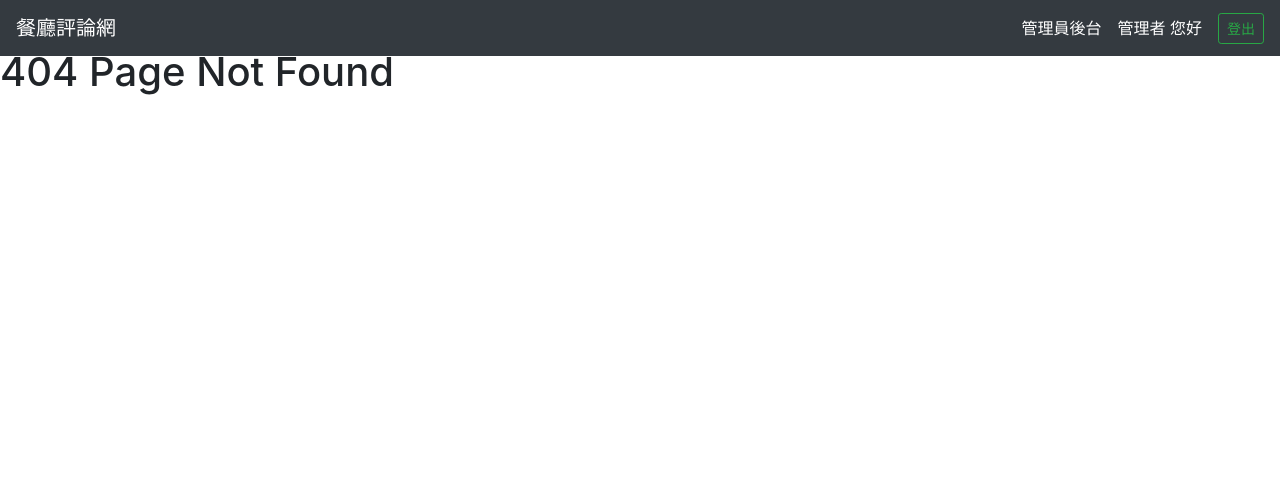
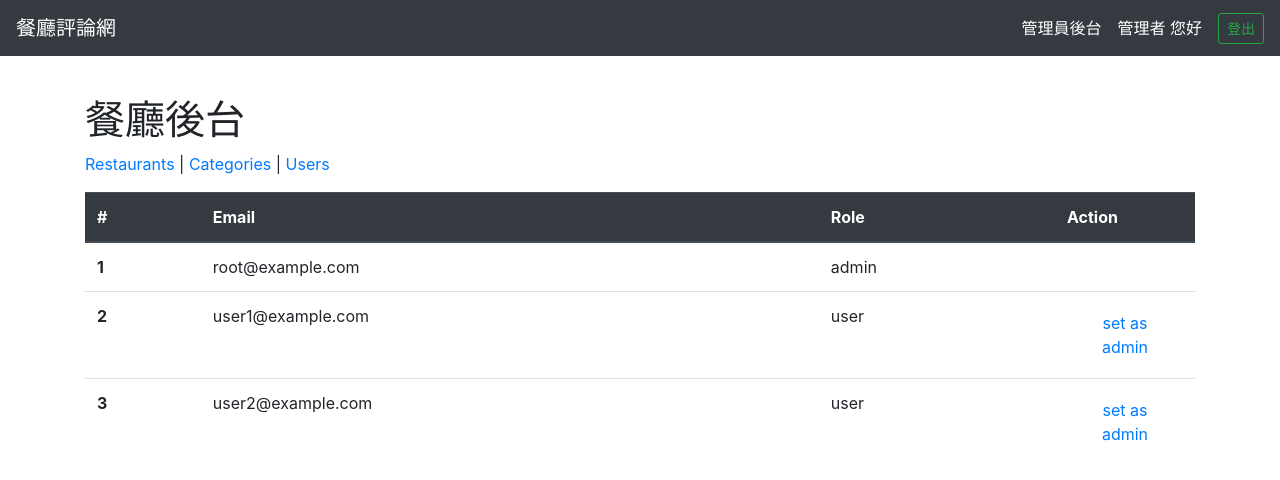
Before and after one commit to TomatoSoup0126/forum-front-end-vue, a Vue app: page /#/admin/users in a window 1280 px wide. Before the commit this address had no page. Shown: the top 480 px of the page. Built offline with nearby package versions, Linux system fonts and the light colour scheme.

Commit message:
add admin user edit page

```diff
--- a/src/router/index.js
+++ b/src/router/index.js
@@ -83,6 +83,12 @@ export default new Router({
     },
 
     {
+      path: '/admin/users',
+      name: 'admin-users',
+      component: () => import('../views/AdminUsers.vue')
+    },
+
+    {
       path: '/admin/categories',
       name: 'admin-categories',
       component: () => import('../views/AdminCategories.vue')
--- /dev/null
+++ b/src/views/AdminUsers.vue
@@ -0,0 +1,178 @@
+<template>
+  <div class="container py-5">
+    <!-- AdminNav Component -->
+    <AdminNav />
+
+    <table class="table">
+      <thead class="thead-dark">
+        <tr>
+          <th scope="col">
+            #
+          </th>
+          <th scope="col">
+            Email
+          </th>
+          <th scope="col">
+            Role
+          </th>
+          <th
+            scope="col"
+            width="140"
+          >
+            Action
+          </th>
+        </tr>
+      </thead>
+      <tbody>
+        <tr
+          v-for="user in Users"
+          :key="user.id"
+          >
+          <th scope="row">
+            {{user.id}}
+          </th>
+          <td>{{user.email}}</td>
+          <td
+            v-if="user.isAdmin"
+            >
+            admin
+          </td>
+          <td
+            v-else
+            >
+            user
+          </td>
+          <td
+            v-if="user.isAdmin"
+            >
+            <button
+              type="button"
+              class="btn btn-link"
+              v-if="user.id === currentUser.id"
+            >
+
+            </button>
+            <button
+              type="button"
+              class="btn btn-link"
+              v-else
+              @click.stop.prevent="toggleUserRole(user.id)"
+            >
+              set as user
+            </button>
+          </td>
+          <td
+            v-else
+            >
+            <button
+            type="button"
+            class="btn btn-link"
+            @click.stop.prevent="toggleUserRole(user.id)"
+            >
+              set as admin
+            </button>
+          </td>
+        </tr>
+      </tbody>
+    </table>
+  </div>
+</template>
+
+<script>
+import AdminNav from '@/components/AdminNav'
+
+
+const dummyData = {
+    users: [
+        {
+            "id": 1,
+            "name": "root",
+            "email": "root@example.com",
+            "password": "$2a$10$lkpL31VINZ.n/0VswEqsJOAilmXmO/UPrFuj715O74KxjTnPjPunC",
+            "isAdmin": true,
+            "image": "https://i.imgur.com/Ey363Yd.png",
+            "createdAt": "2019-11-08T17:57:16.721Z",
+            "updatedAt": "2019-11-08T18:16:30.721Z"
+        },
+
+        {
+            "id": 2,
+            "name": "user1",
+            "email": "user1@example.com",
+            "password": "$2a$10$axEII0959Sc9kdkYmoq2kumRdhxvW5feacxWSJAGBDxTmgf94JcTG",
+            "isAdmin": false,
+            "image": "https://i.imgur.com/Xr1TinX.png",
+            "createdAt": "2019-11-08T17:52:01.328Z",
+            "updatedAt": "2019-11-13T17:19:28.919Z"
+        },
+
+        {
+            "id": 3,
+            "name": "user2",
+            "email": "user2@example.com",
+            "password": "$2a$10$SU.kuOzvTaOOd430wFIfce0rRZ36R/e1qy7m1QvwEio72M/whNyge",
+            "isAdmin": false,
+            "image": "https://i.imgur.com/2pV2Irz.gif",
+            "createdAt": "2019-11-08T17:52:01.923Z",
+            "updatedAt": "2019-11-13T17:19:54.433Z"
+        }
+    ]
+}
+
+
+const dummyUser = {
+  currentUser: {
+    id: 1,
+    name: '管理者',
+    email: 'root@example.com',
+    image: 'https://i.pravatar.cc/300',
+    isAdmin: true
+  },
+  isAuthenticated: true
+}
+
+export default {
+  components:{
+    AdminNav
+  },
+
+  data () {
+    return {
+      Users:[],
+      currentUser: {
+        id: -1,
+        name: '',
+        email: '',
+        image: '',
+        isAdmin: false
+      },
+      isAuthenticated: false
+    }
+  },
+
+  created(){
+    this.fetchUsers()
+  },
+
+  methods:{
+    fetchUsers(){
+      this.Users = [
+        ...dummyData.users
+      ]
+      this.currentUser = dummyUser.currentUser
+    },
+
+    toggleUserRole(id) {
+      //與api溝通覆寫admin狀態
+      this.Users = this.Users.map(user => {
+        if (user.id !== id) return user
+
+        return {
+          ...user,
+          isAdmin: !user.isAdmin
+        }
+      })
+    }
+  }
+}
+</script>
```
